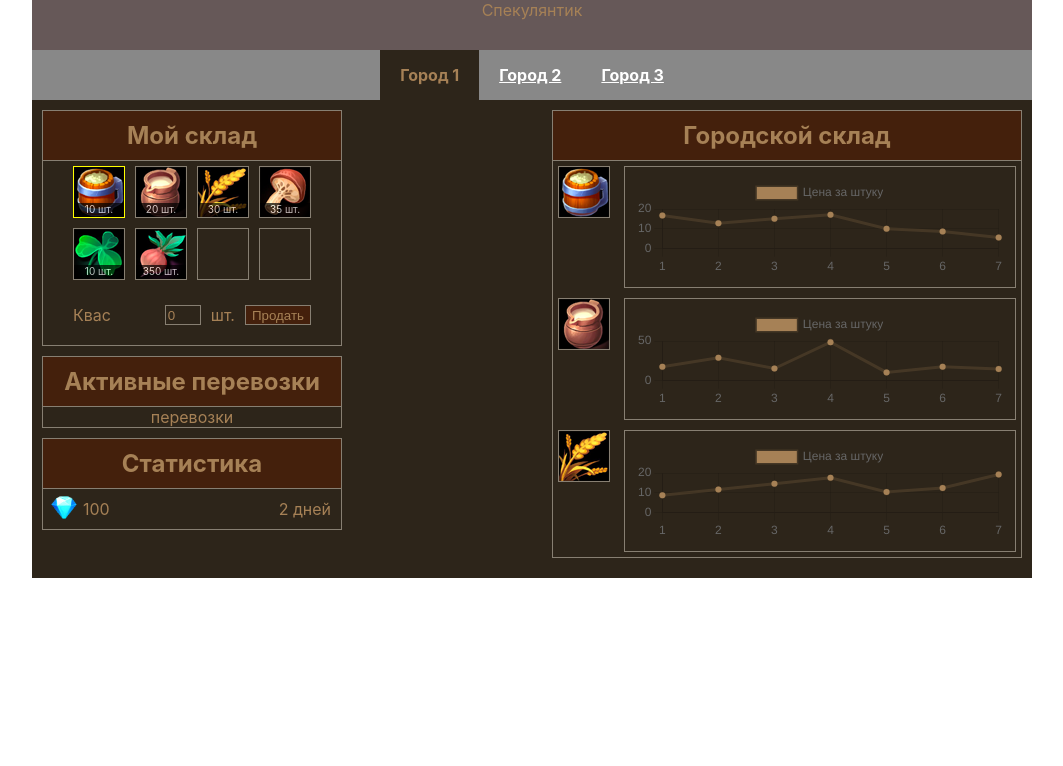
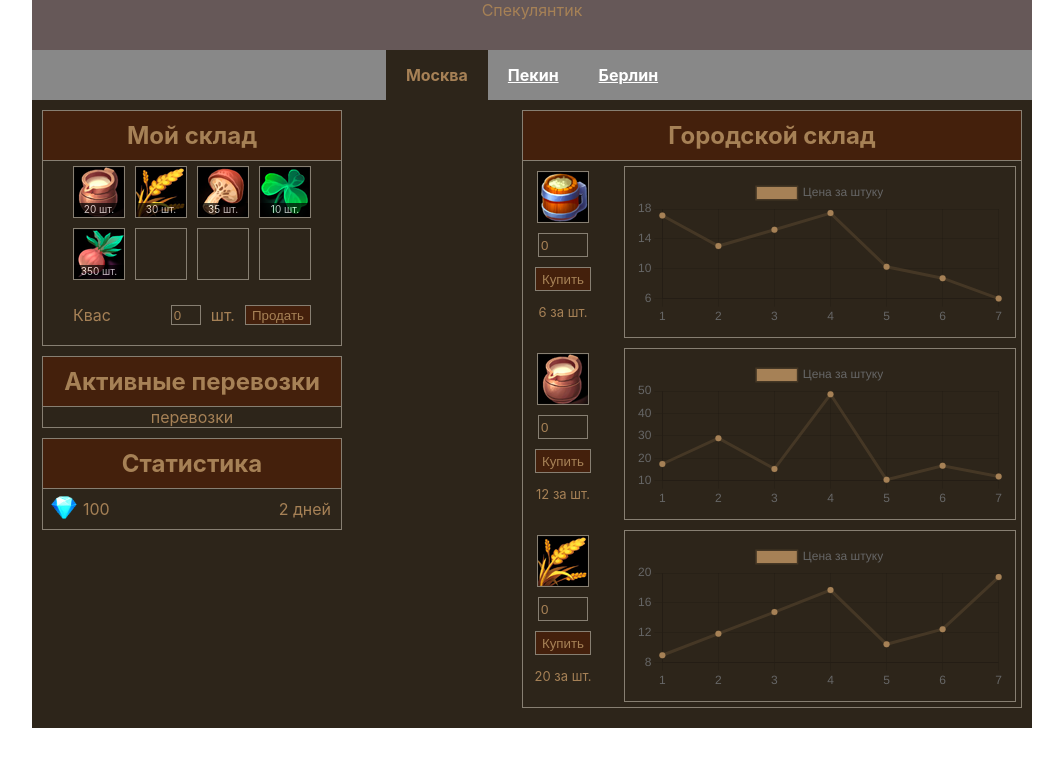
Before and after one commit to ArtLevel/Speculator, a React (Create React App) app: page / in a window 1280 px wide. Shown: the top 766 px of the page, without its empty margins (108-1171 px from the left). Built offline with nearby package versions, Linux system fonts and the light colour scheme.

Commit message:
Added logic for buy goods

```diff
--- a/src/Components/App/App.scss
+++ b/src/Components/App/App.scss
@@ -23,7 +23,7 @@
       width: 300px;
 
       &:last-child {
-        width: 470px;
+        width: 500px;
       }
     }
   }
--- a/src/Components/App/App.tsx
+++ b/src/Components/App/App.tsx
@@ -36,10 +36,6 @@ function App() {
     {
       cityId: 1,
       storage: [
-        {
-          id: 1,
-          qty: 10,
-        },
         {
           id: 2,
           qty: 20,
@@ -89,7 +85,7 @@ function App() {
           id: 2,
           priceStats: [10, 15, 18, 30, 15, 50, 10],
           maxStep: 7,
-          minPrice: 15,
+          minPrice: 5,
           maxPrice: 120,
         },
         {
@@ -273,6 +269,37 @@ function App() {
     }
   }
 
+  function buyGoods(qty: number, price: number, goodId: number) {
+    const totalPrice = qty * price;
+
+    if (money >= totalPrice) {
+      const storagesNew = storages;
+
+      const index = storagesNew.findIndex(
+        (storage) => storage.cityId === currentCity,
+      );
+
+      if (index > -1) {
+        const goodIndex = storagesNew[index].storage.findIndex(
+          (good) => good.id === goodId,
+        );
+
+        if (goodIndex > -1) {
+          storagesNew[index].storage[goodIndex].qty += qty;
+        } else {
+          storagesNew[index].storage.push({
+            id: goodId,
+            qty,
+          });
+        }
+      }
+
+      setStorages(storagesNew);
+
+      setMoney(money - totalPrice);
+    }
+  }
+
   useEffect(() => {
     liveProcess(days);
   }, [days]);
@@ -313,7 +340,12 @@ function App() {
         </div>
         <div className="column">
           <div className="city-storage">
-            <CityStorage storage={getCityStorage()} />
+            <CityStorage
+              onBuy={(qty, price, goodId) => {
+                buyGoods(qty, price, goodId);
+              }}
+              storage={getCityStorage()}
+            />
           </div>
         </div>
       </div>
--- a/src/Components/Cities/Citites.tsx
+++ b/src/Components/Cities/Citites.tsx
@@ -12,15 +12,15 @@ function Citites({ currentCity, onChangeCurrentCity }: CitiesType) {
   const cities: CitiesArrT = [
     {
       id: 1,
-      title: "Город 1",
+      title: "Москва",
     },
     {
       id: 2,
-      title: "Город 2",
+      title: "Пекин",
     },
     {
       id: 3,
-      title: "Город 3",
+      title: "Берлин",
     },
   ];
 
--- a/src/Components/CityStorage/CityStorage.scss
+++ b/src/Components/CityStorage/CityStorage.scss
@@ -2,6 +2,15 @@
   .good-item-wrapper {
     display: flex;
     justify-content: space-between;
+
+    .good-item-description {
+      width: 70px;
+      margin: 5px;
+
+      display: flex;
+      justify-content: center;
+      flex-wrap: wrap;
+    }
 
     .good-item {
       width: 50px;
@@ -58,10 +67,28 @@
       }
     }
 
+    .input-number {
+      background: none;
+      border: 1px solid #877f72;
+      color: #a68156;
+      width: 100%;
+      box-sizing: border-box;
+      margin-left: 10px;
+    }
+
+    .button {
+      margin: 10px 0 0;
+    }
+
+    .price-description {
+      width: 100%;
+      font-size: 13px;
+    }
+
     .good-item-stats {
       border: 1px solid #877f72;
       padding: 10px;
-      height: 100px;
+      height: 150px;
       width: 370px;
       margin: 5px;
     }
--- a/src/Components/CityStorage/CityStorage.tsx
+++ b/src/Components/CityStorage/CityStorage.tsx
@@ -1,4 +1,4 @@
-import React from "react";
+import React, { useState } from "react";
 import { Line } from "react-chartjs-2";
 import {
   Chart as ChartJS,
@@ -17,9 +17,10 @@ import { CityStoragesT, StorageOfCityStorages } from "../App/App";
 
 type CityStorageType = {
   storage: StorageOfCityStorages;
+  onBuy: (qty: number, price: number, goodId: number) => void;
 };
 
-function CityStorage({ storage }: CityStorageType) {
+function CityStorage({ storage, onBuy }: CityStorageType) {
   ChartJS.register(
     CategoryScale,
     LinearScale,
@@ -29,6 +30,8 @@ function CityStorage({ storage }: CityStorageType) {
     Tooltip,
     Legend,
   );
+
+  const [number, setNumber] = useState(0);
 
   function getGoodData(priceStats: number[]) {
     return {
@@ -53,7 +56,37 @@ function CityStorage({ storage }: CityStorageType) {
           {storage.map((good) => {
             return (
               <div className="good-item-wrapper">
-                <div className={"good-item item-" + good.id}></div>
+                <div className="good-item-description">
+                  <div className={"good-item item-" + good.id}></div>
+
+                  <input
+                    className="input-number"
+                    name="count"
+                    autoComplete="false"
+                    value={number}
+                    maxLength={3}
+                    onChange={(e) => {
+                      setNumber(Number(e.currentTarget.value));
+                    }}
+                  />
+
+                  <button
+                    className="button"
+                    onClick={() => {
+                      onBuy(
+                        number,
+                        good.priceStats[good.priceStats.length - 1],
+                        good.id,
+                      );
+                      setNumber(0);
+                    }}
+                  >
+                    Купить
+                  </button>
+                  <p className="price-description">
+                    {good.priceStats[good.priceStats.length - 1]} за шт.
+                  </p>
+                </div>
                 <div className="good-item-stats">
                   <Line
                     datasetIdKey="id"
--- a/src/Components/Storage/Storage.scss
+++ b/src/Components/Storage/Storage.scss
@@ -94,36 +94,5 @@
     display: flex;
     justify-content: space-between;
 
-    .input {
-      background: none;
-      width: 30px;
-      border: 1px solid #877f72;
-      color: #a68156;
-      margin-right: 10px;
-
-      &:focus,
-      &:active {
-        box-shadow: none;
-        outline: none;
-      }
-    }
-
-    .button {
-      background-color: #44200c;
-      color: #a68156;
-      outline: 0;
-      border: 1px solid #877f72;
-      cursor: pointer;
-      margin-left: 10px;
-
-        &:focus,
-        &:active {
-          outline: none;
-        }
-
-      &:hover {
-        color: white;
-      }
-    }
   }
 }
--- a/src/index.scss
+++ b/src/index.scss
@@ -12,3 +12,36 @@ code {
   font-family: source-code-pro, Menlo, Monaco, Consolas, 'Courier New',
     monospace;
 }
+
+input {
+  background: none;
+  width: 30px;
+  border: 1px solid #877f72;
+  color: #a68156;
+  margin-right: 10px;
+
+  &:focus,
+  &:active {
+    box-shadow: none;
+    outline: none;
+  }
+  box-sizing: border-box;
+}
+
+button {
+  background-color: #44200c;
+  color: #a68156;
+  outline: 0;
+  border: 1px solid #877f72;
+  cursor: pointer;
+  margin-left: 10px;
+
+  &:focus,
+  &:active {
+    outline: none;
+  }
+
+  &:hover {
+    color: white;
+  }
+}
```
